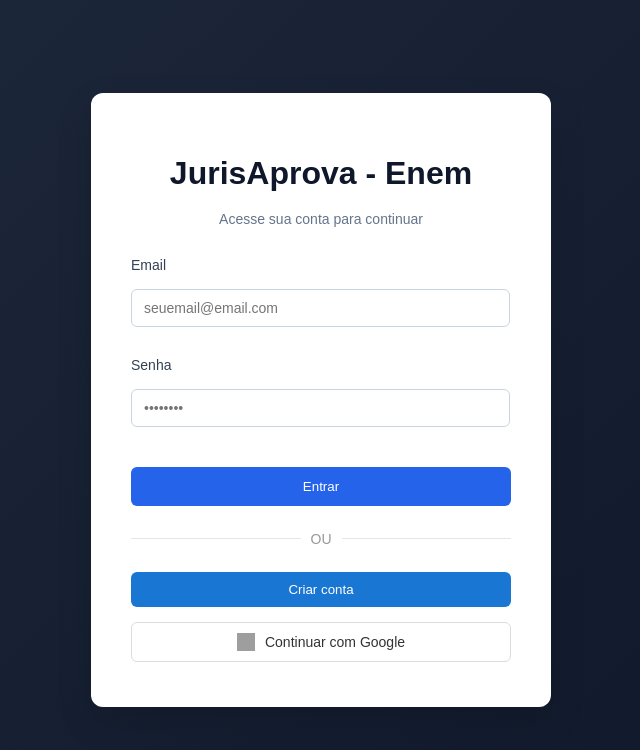
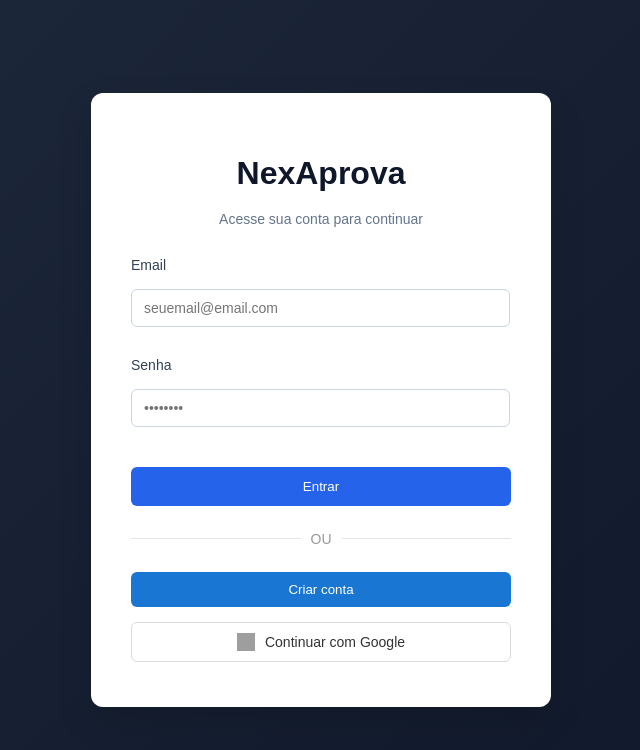
Before and after one commit to luisfe0604/simulados-enem-front, a React (Vite) app: page /login in a window 1280 px wide. Shown: the top 750 px of the page, without its empty margins (319-959 px from the left). Built offline with nearby package versions, Linux system fonts and the light colour scheme; grey boxes are pictures that could not be loaded.

Commit message:
nome NexAprova

```diff
--- a/index.html
+++ b/index.html
@@ -5,7 +5,7 @@
     <meta charset="UTF-8" />
     <meta name="viewport" content="width=device-width, initial-scale=1.0" />
     <link rel="icon" type="image/png" href="/logo.png" />
-    <title>JurisAprova - Enem</title>
+    <title>NexAprova</title>
   </head>
   <body>
     <div id="root"></div>
--- a/src/components/Sidebar.jsx
+++ b/src/components/Sidebar.jsx
@@ -25,7 +25,7 @@ export default function Sidebar({ open }) {
     <>
       <div className={`${styles.sidebar} ${open ? styles.open : ""}`}>
         <div>
-          <h2 className={styles.logo}>JurisAprova - Enem</h2>
+          <h2 className={styles.logo}>NexAprova</h2>
 
           <nav className={styles.nav}>
             <NavItem to="/" label="Dashboard" />
--- a/src/pages/Login.jsx
+++ b/src/pages/Login.jsx
@@ -34,7 +34,7 @@ export default function Login() {
   return (
     <div className={styles.wrapper}>
       <div className={styles.card}>
-        <h1 className={styles.title}>JurisAprova - Enem</h1>
+        <h1 className={styles.title}>NexAprova</h1>
         <p className={styles.subtitle}>Acesse sua conta para continuar</p>
 
         <form onSubmit={handleSubmit} className={styles.form}>
```
